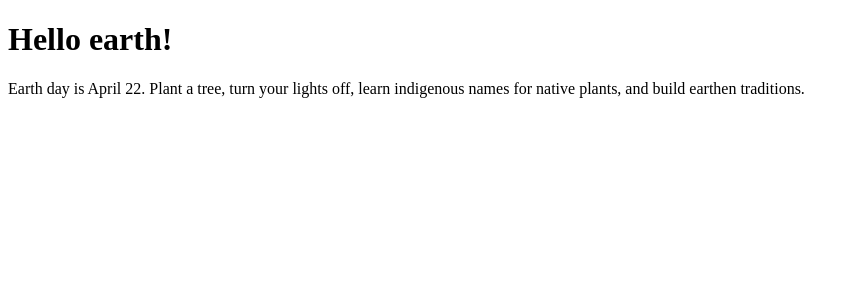
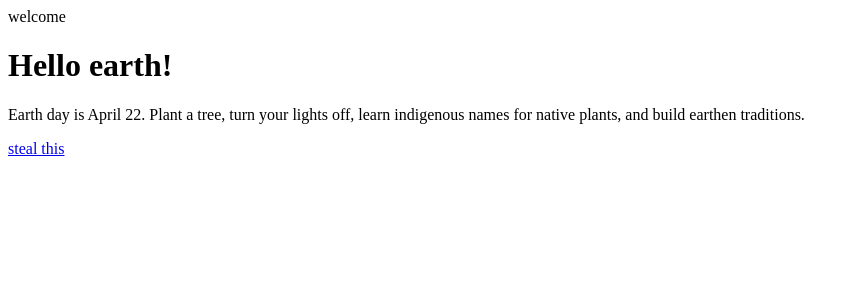
Before and after one commit to tif-calin/react-play, a React app: page / in a window 1280 px wide. Shown: the top 300 px of the page, without its empty margins (0-859 px from the left). Built offline with nearby package versions, Linux system fonts and the light colour scheme.

Commit message:
make layout

```diff
--- /dev/null
+++ b/src/components/layout/Footer.jsx
@@ -0,0 +1,11 @@
+import React from 'react';
+
+const Footer = () => {
+  return (
+    <footer className="Footer">
+      <a href="https://github.com/tif-calin/react-play">steal this</a>
+    </footer>
+  );
+};
+
+export default Footer;
--- /dev/null
+++ b/src/components/layout/Header.jsx
@@ -0,0 +1,11 @@
+import React from 'react';
+
+const Header = () => {
+  return (
+    <header className="Header">
+      welcome
+    </header>
+  );
+};
+
+export default Header;
--- /dev/null
+++ b/src/components/layout/Layout.tsx
@@ -0,0 +1,15 @@
+import React from 'react';
+import Footer from './Footer';
+import Header from './Header';
+
+const Layout: React.FC<{}> = ({ children }) => {
+  return (
+    <>
+      <Header />
+      {children}
+      <Footer />
+    </>
+  );
+};
+
+export default Layout;
--- a/src/index.tsx
+++ b/src/index.tsx
@@ -1,14 +1,15 @@
 import React from 'react';
 import ReactDOM from 'react-dom';
+import Layout from './components/layout/Layout';
 
 const App = () => {
   return (
-    <>
+    <Layout>
       <h1>Hello earth!</h1>
       <p>
         Earth day is April 22. Plant a tree, turn your lights off, learn indigenous names for native plants, and build earthen traditions.
       </p>
-    </>
+    </Layout>
   )
 };
 
```
